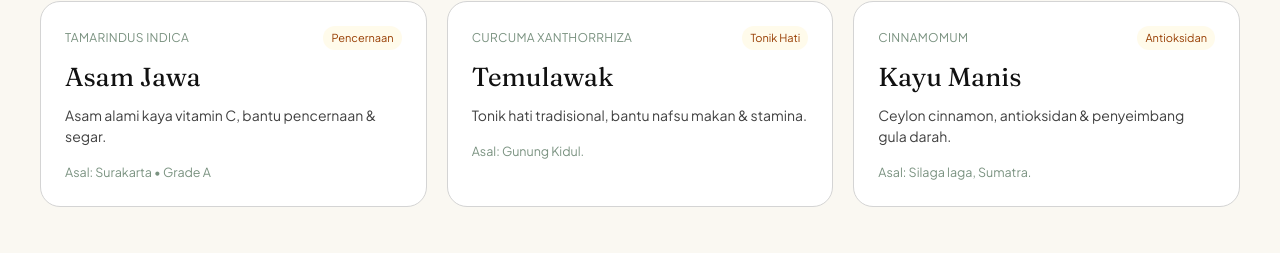
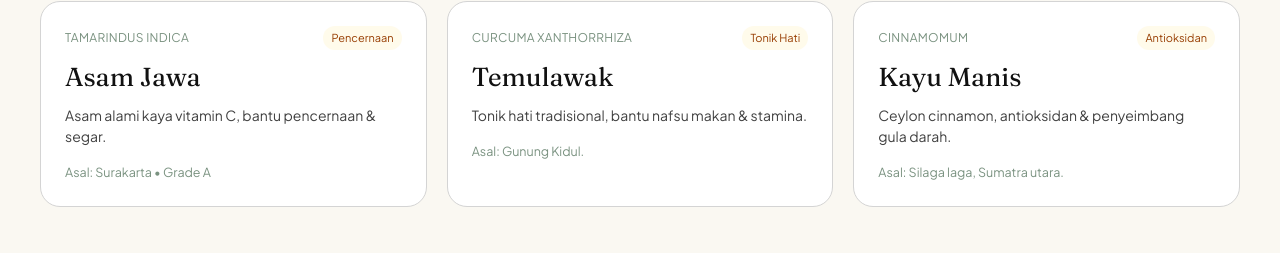
Before and after one commit to fakih22/jamu-nusantara, a Next.js app: page / in a window 1280 px wide. Shown: the part 5030-5283 px from the top of the page. Built offline with nearby package versions, Linux system fonts and the light colour scheme.

Commit message:
update lokas

```diff
--- a/app/components/Ingredients/Ingredients.tsx
+++ b/app/components/Ingredients/Ingredients.tsx
@@ -45,7 +45,7 @@ const ingredients = [
     badgeColor: 'amber',
     name: 'Kayu Manis',
     desc: 'Ceylon cinnamon, antioksidan & penyeimbang gula darah.',
-    origin: 'Asal: Silaga laga, Sumatra.'
+    origin: 'Asal: Silaga laga, Sumatra utara.'
   }
 ];
 
```
